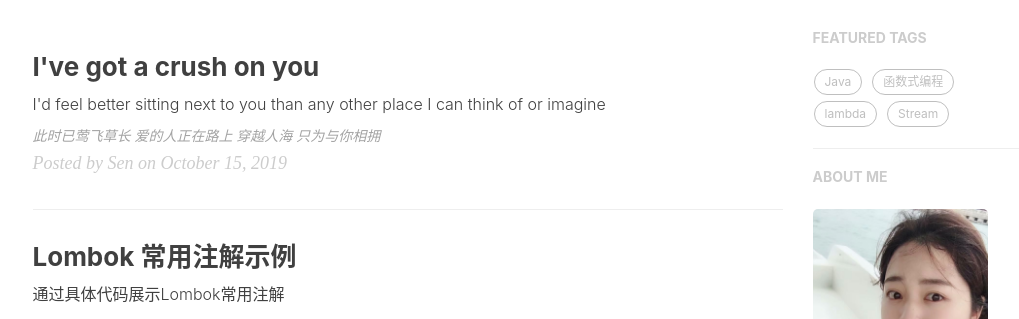
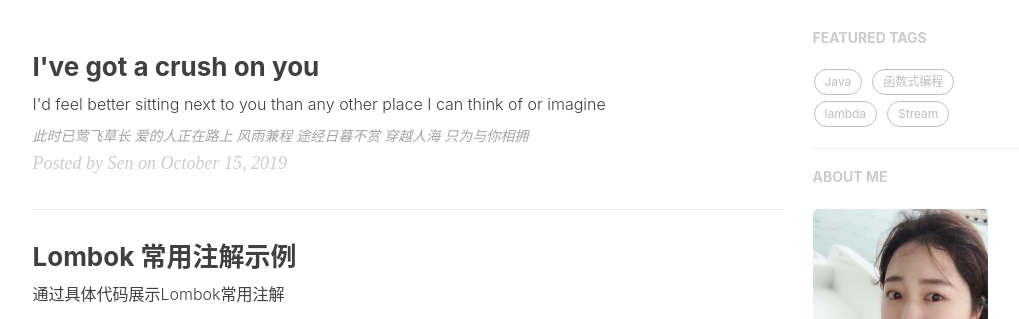
Before and after one commit to hub-sen/hub-sen.github.io, a Jekyll site: the page built from index.html, in a window 1280 px wide. Shown: the part 418-737 px from the top of the page, without its empty margins (135-1154 px from the left). Built offline with Jekyll 4.4.1, drawn with Linux system fonts in a browser that asks for light colours; nearby versions of some CDN libraries; the list of posts is cut into pages by our own code; comment, search, counter and statistics services are not loaded.

Commit message:
风雨兼程 途经日暮不赏

```diff
--- a/_posts/2019-10-15-I've_got_a_crush_on_you.md
+++ b/_posts/2019-10-15-I've_got_a_crush_on_you.md
@@ -13,4 +13,6 @@ tags:
 
 # 此时已莺飞草长 爱的人正在路上
 
-## 穿越人海 只为与你相拥
+# 风雨兼程 途经日暮不赏
+
+# 穿越人海 只为与你相拥
```
